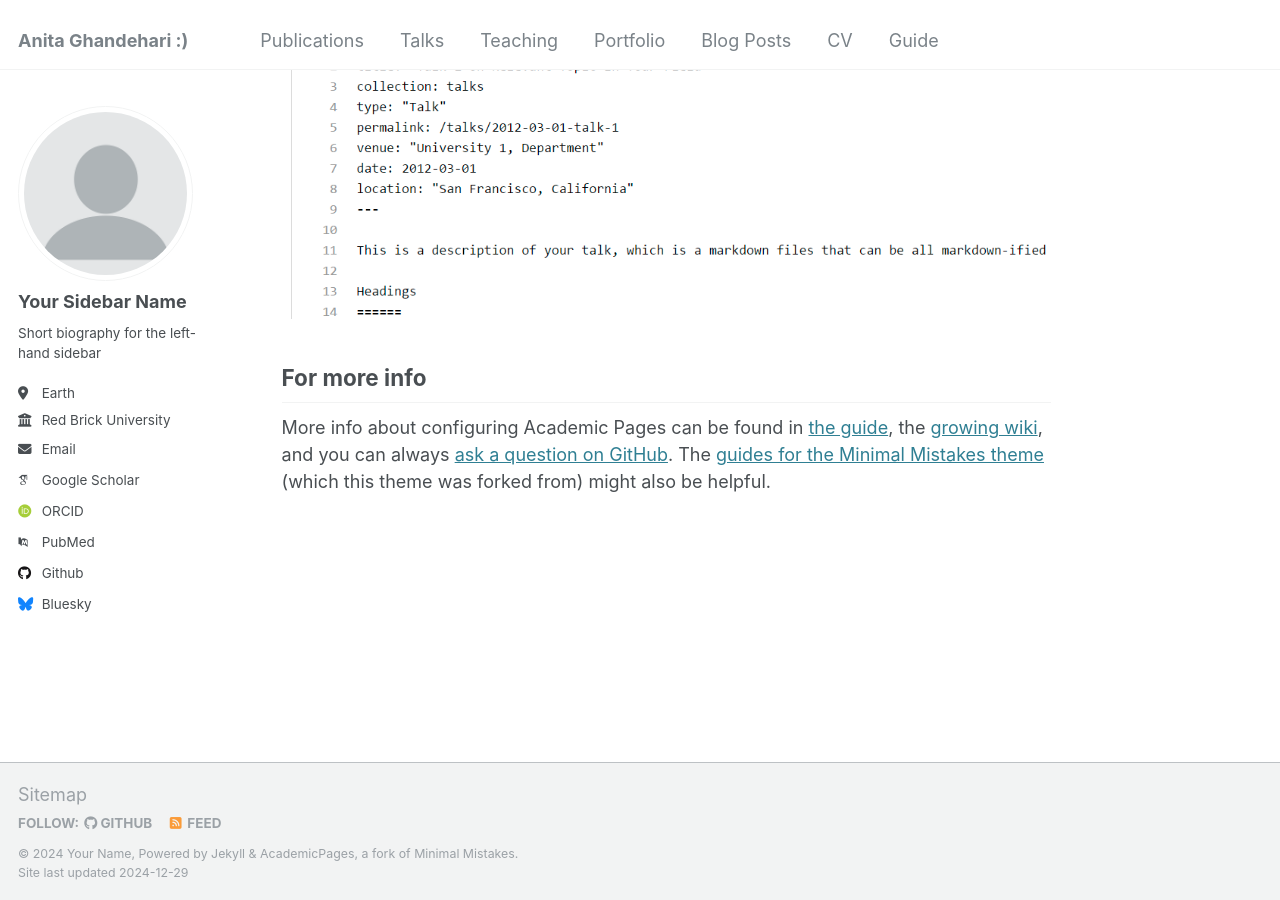
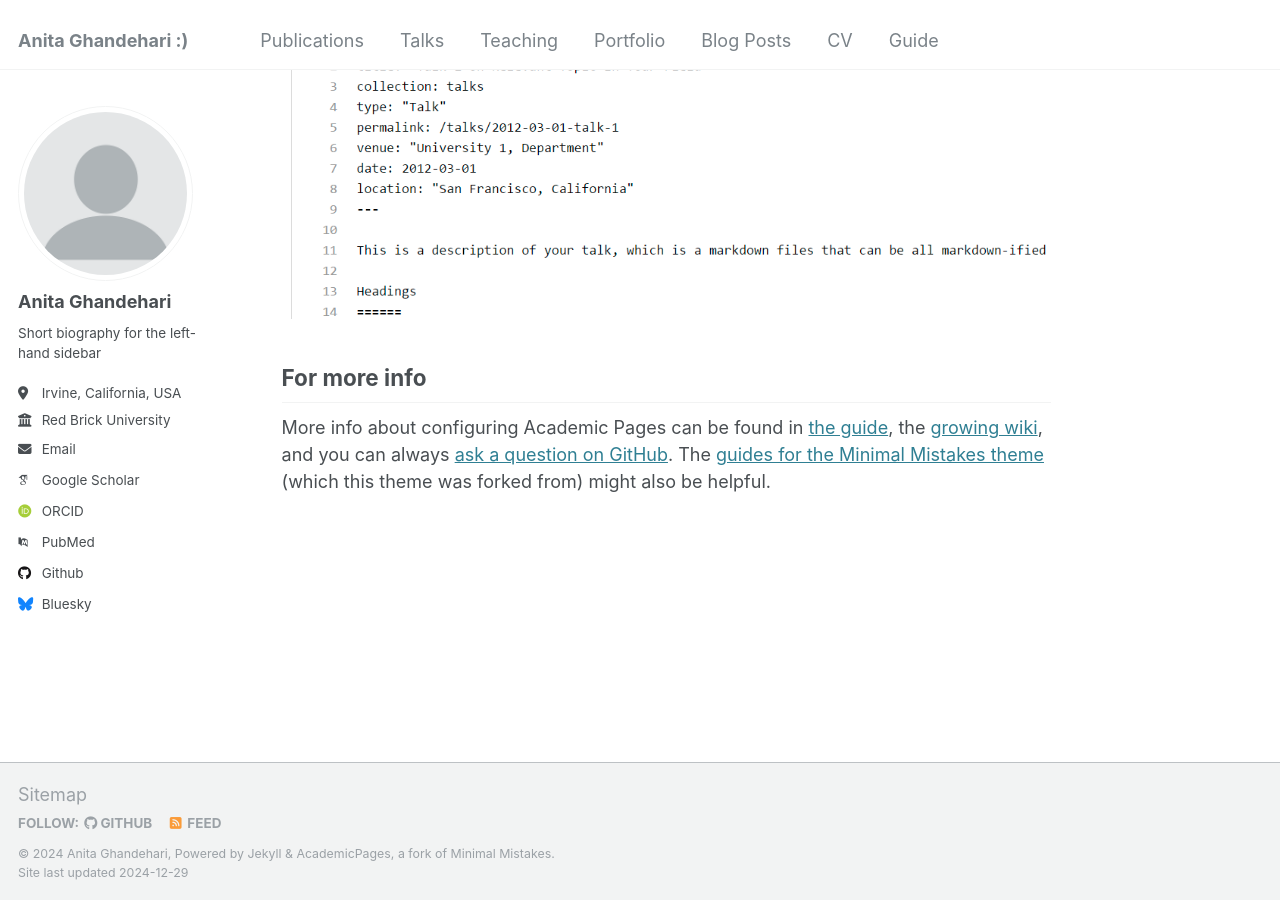
Before and after one commit to AnitaGhandehari/AnitaGhandehari.github.io, a Jekyll site: the page built from _pages/about.md, in a window 1280 px wide and 900 px high, scrolled down 2643 px. Built offline with Jekyll 4.4.1, drawn with Linux system fonts in a browser that asks for light colours; some web fonts are replaced.

Commit message:
Update _config.yml

```diff
--- a/_config.yml
+++ b/_config.yml
@@ -10,9 +10,9 @@
 locale                   : "en-US"
 title                    : "Anita Ghandehari :)"
 title_separator          : "-"
-name                     : &name "Your Name"
+name                     : &name "Anita Ghandehari"
 description              : &description "personal description"
-url                      : https://academicpages.github.io # the base hostname & protocol for your site e.g. "https://[your GitHub username].github.io"
+url                      : https://anitaghandehari.github.io # the base hostname & protocol for your site e.g. "https://[your GitHub username].github.io"
 baseurl                  : "" # the subpath of your site, e.g. "/blog"
 repository               : "academicpages/academicpages.github.io"
 
@@ -22,10 +22,10 @@ repository               : "academicpages/academicpages.github.io"
 author:
   # Biographic information
   avatar           : "profile.png"
-  name             : "Your Sidebar Name"
+  name             : "Anita Ghandehari"
   pronouns         : # example: "she/her"
   bio              : "Short biography for the left-hand sidebar"
-  location         : "Earth"
+  location         : "Irvine, California, USA"
   employer         : "Red Brick University"
   uri              : # URL
   email            : "none@example.org"
```
